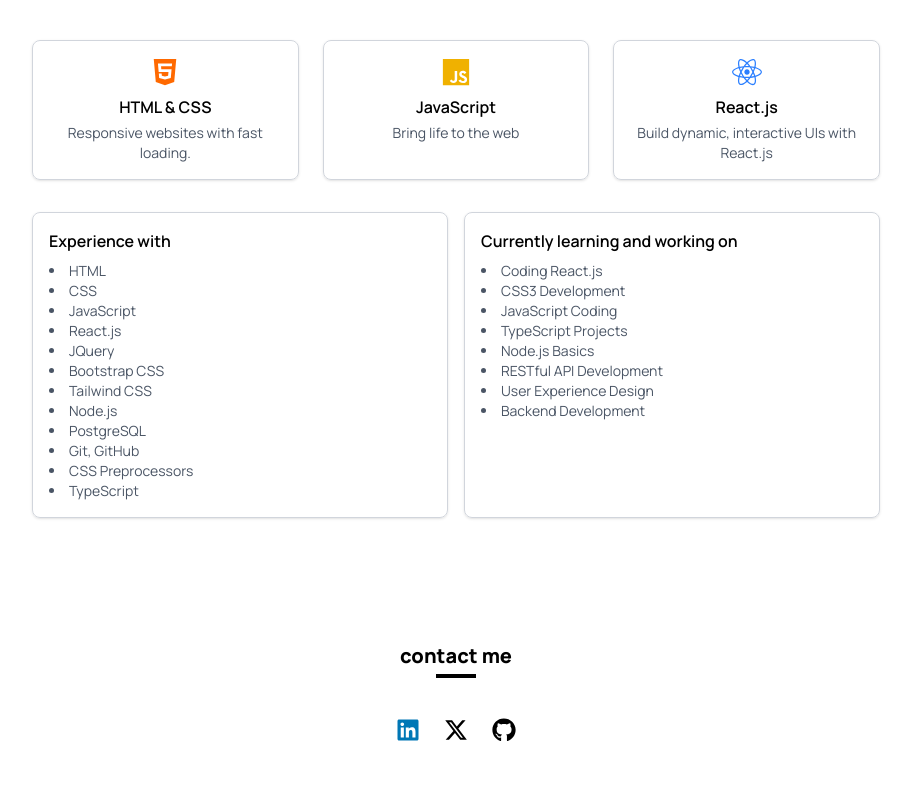
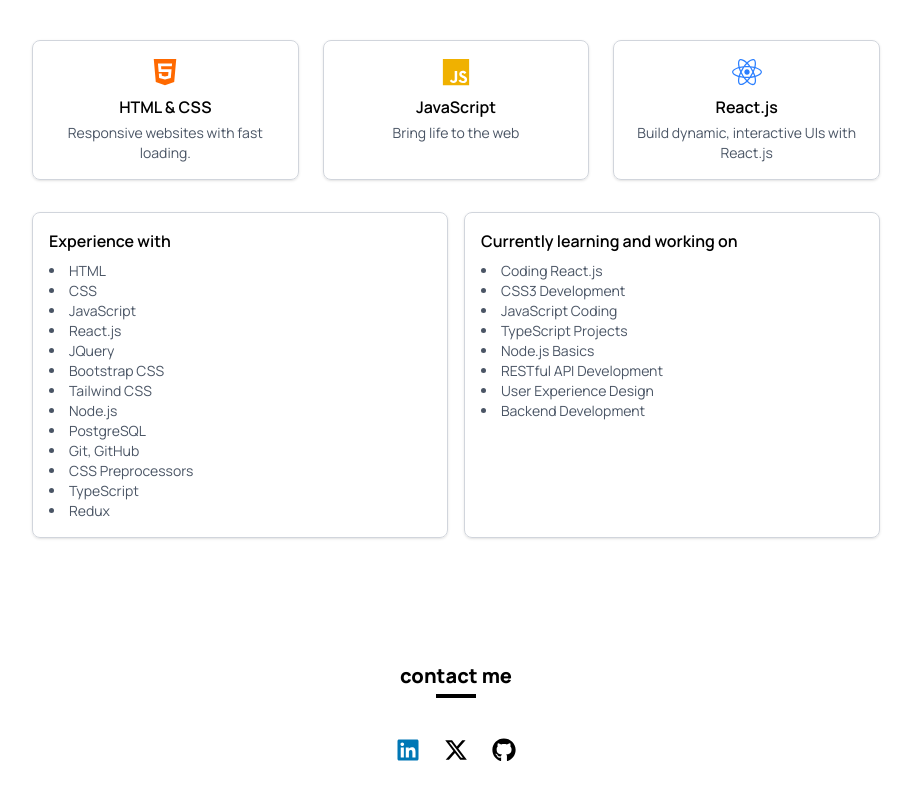
Before and after one commit to saeedhalabi/Portfolio, a React (Vite) app: page / in a window 1280 px wide. Shown: the part 2031-2831 px from the top of the page, without its empty margins (184-1095 px from the left). Built offline with nearby package versions, Linux system fonts and the light colour scheme; a web font is replaced by a local one.

Commit message:
Update About.jsx

```diff
--- a/src/Components/About.jsx
+++ b/src/Components/About.jsx
@@ -92,6 +92,7 @@ const About = () => {
               "Git, GitHub",
               "CSS Preprocessors",
               "TypeScript",
+              "Redux",
             ],
           },
           {
```
